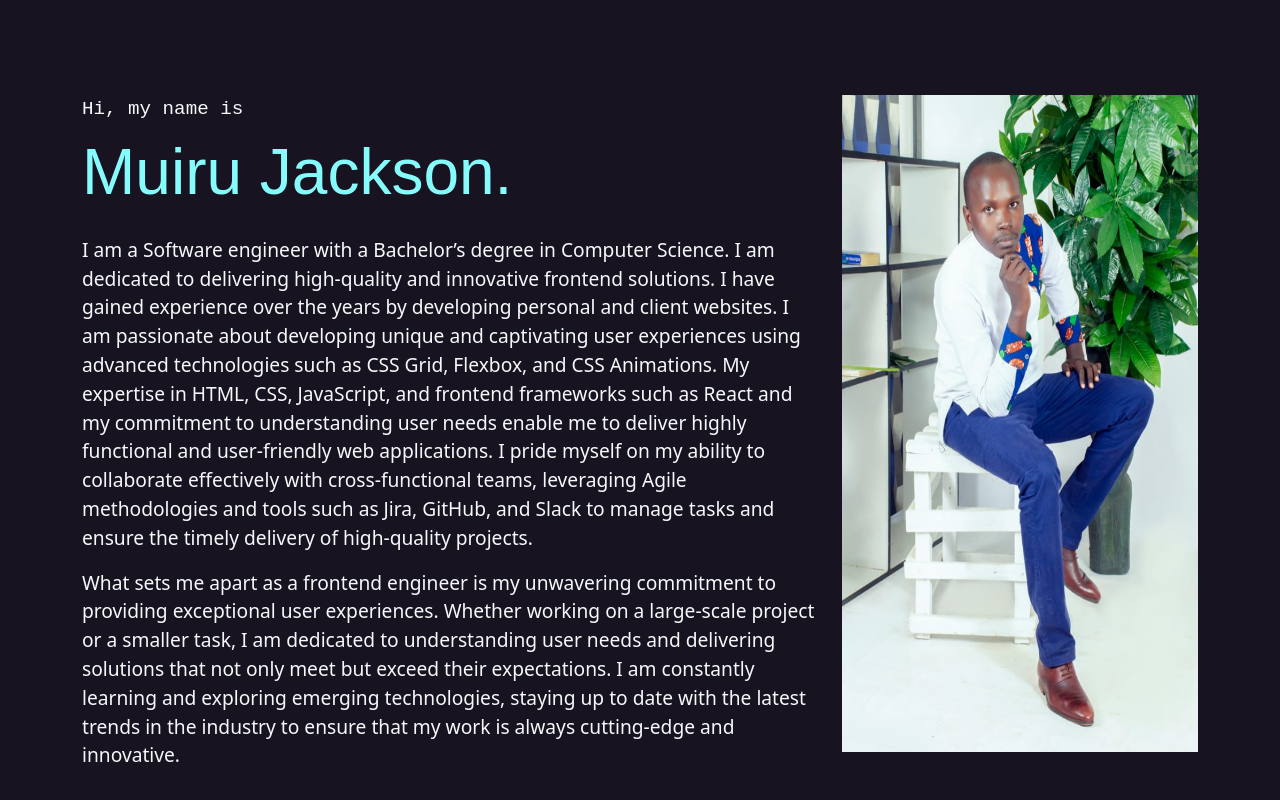
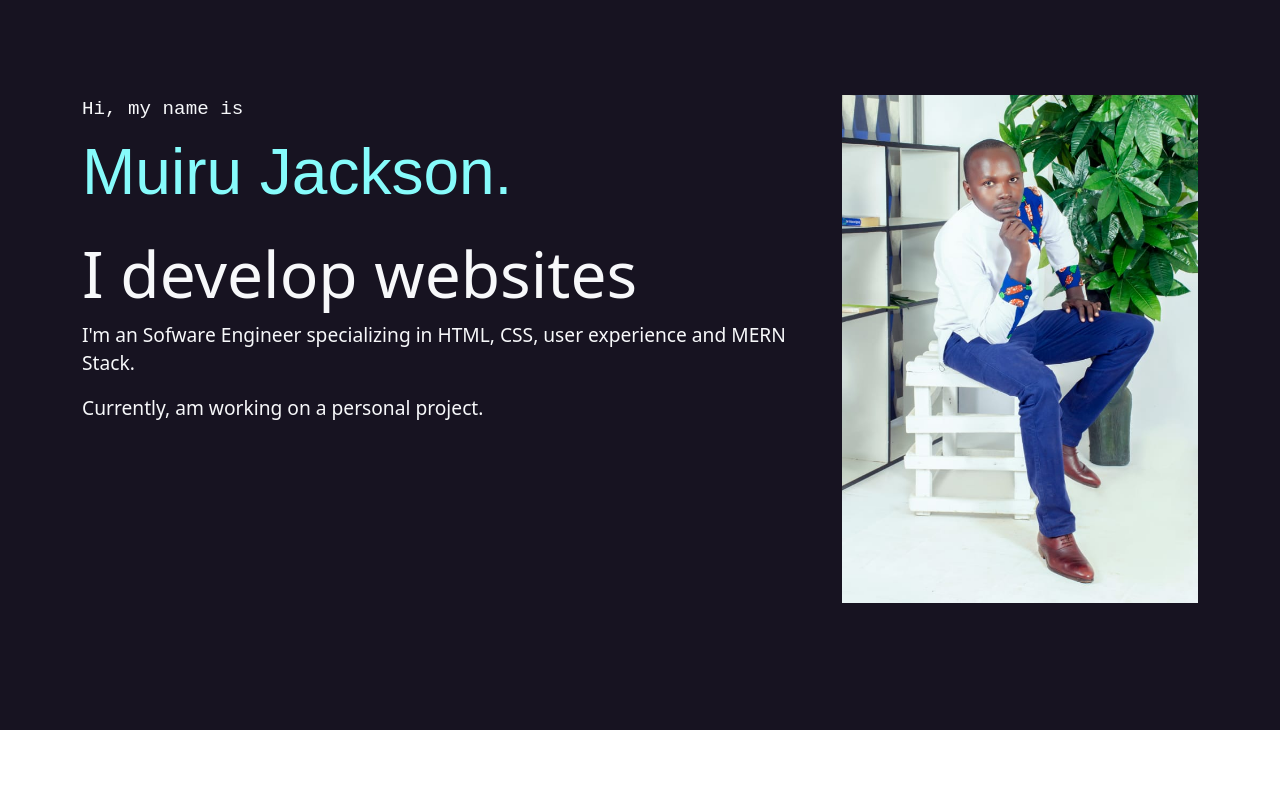
Before and after one commit to muirujackson/portfolio, a plain HTML site: page index.html in a window 1280 px wide. Shown: the part 805-1605 px from the top of the page. After the commit the page ends 1535 px from the top, so only its background shows below. Drawn offline with nearby package versions, Linux system fonts and the light colour scheme.

Commit message:
update about section

```diff
--- a/index.html
+++ b/index.html
@@ -37,25 +37,9 @@
             <div class="row">
                 <div class="col-md-8">
                     <p class="name">Hi, my name is <span>Muiru Jackson.</span></p>
-                    <p>
-                        I am a Software engineer with a Bachelor’s degree in Computer Science.
-                        I am dedicated to delivering high-quality and innovative frontend solutions.
-                        I have gained experience over the years by developing personal and client websites.
-                        I am passionate about developing unique and captivating user experiences using advanced technologies
-                        such as CSS Grid, Flexbox, and CSS Animations. My expertise in HTML, CSS, JavaScript,
-                        and frontend frameworks such as React and my commitment to understanding user needs enable
-                        me to deliver highly functional and user-friendly web applications. I pride myself on my
-                        ability to collaborate effectively with cross-functional teams, leveraging Agile methodologies
-                        and tools such as Jira, GitHub, and Slack to manage tasks and ensure the timely delivery of
-                        high-quality projects.
-                    </p>
-                    <p>
-                        What sets me apart as a frontend engineer is my unwavering commitment to providing exceptional user experiences.
-                        Whether working on a large-scale project or a smaller task, I am dedicated to understanding user needs and
-                        delivering solutions that not only meet but exceed their expectations. I am constantly learning and exploring
-                        emerging technologies, staying up to date with the latest trends in the industry to ensure that my work is always
-                        cutting-edge and innovative.
-                    </p>
+                    <h2> I develop websites</h2>
+                    <p>I'm an Sofware Engineer specializing in HTML, CSS, user experience and MERN Stack.</p>
+                    <p>Currently, am working on a personal project.</p>
                 </div>
                 <div class="col-md-4">
                     <img class="img" src="images/muiru.jpeg" />
```
